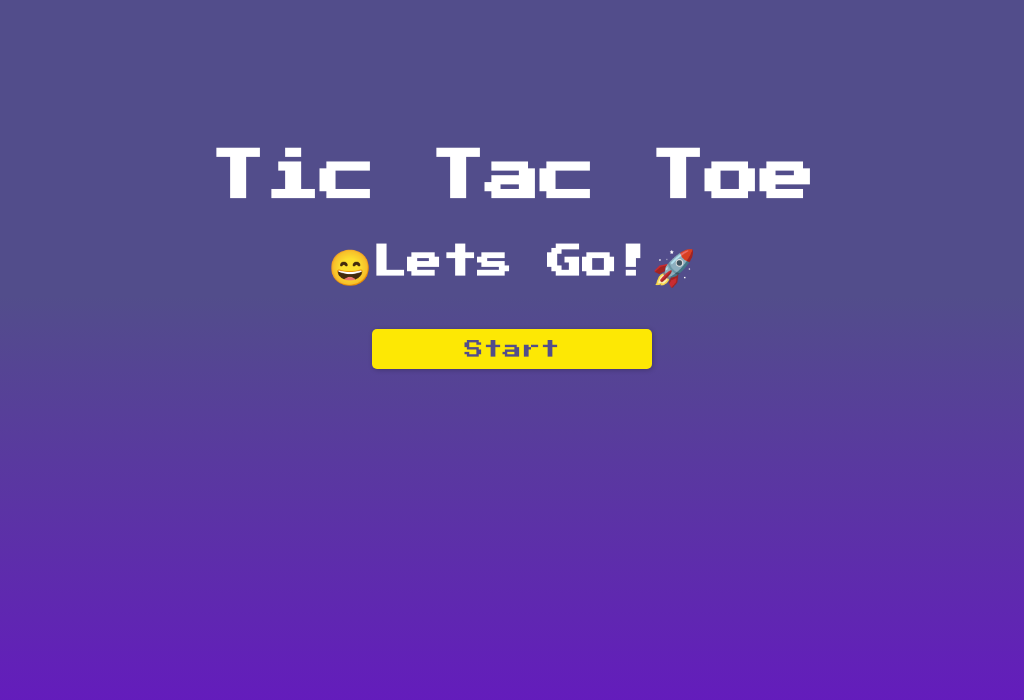
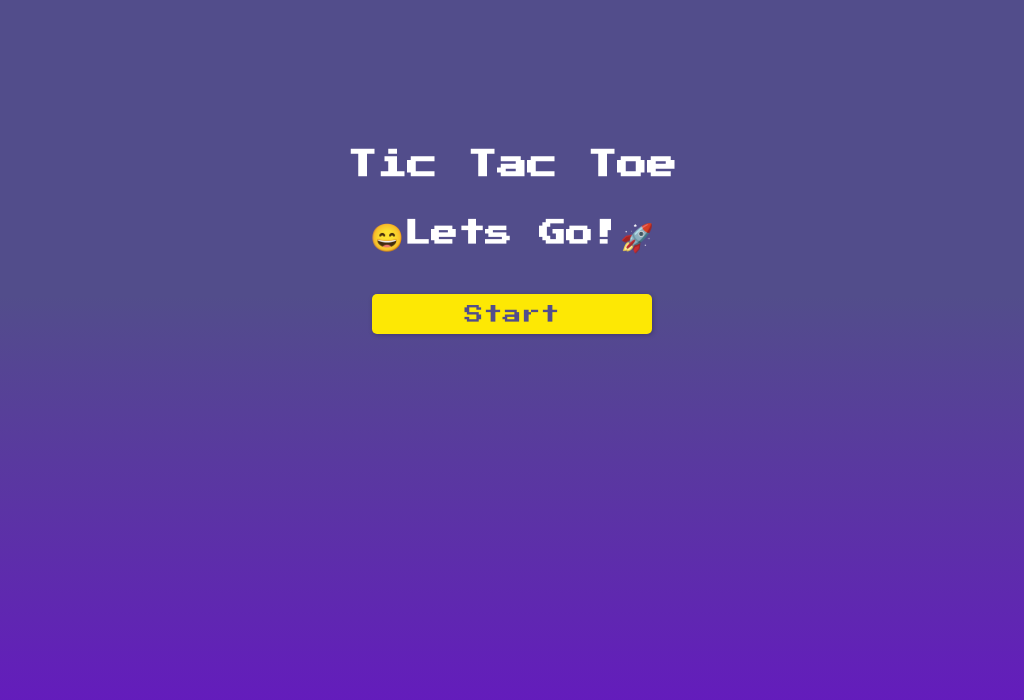
Before and after one commit to ElimarLucena/Tic-Tac-Toe, a React (Create React App) app in the folder tic-tac-toe/: page / in a window 1024 px wide. Shown: the top 700 px of the page. Built offline with nearby package versions, Linux system fonts and the light colour scheme; the HTML template or start-up script is replaced by a standard one.

Commit message:
style: adjusting font size for leptop

```diff
--- a/tic-tac-toe/src/Pages/Login/style.css
+++ b/tic-tac-toe/src/Pages/Login/style.css
@@ -73,7 +73,7 @@
 
   .title-login {
     text-align: center;
-    font-size: 55px;
+    font-size: 30px;
     margin-top: 150px;
     color: rgb(255, 255, 255);
   }
@@ -84,7 +84,7 @@
   }
 
   .conatiner-login h2 {
-    font-size: 35px;
+    font-size: 27px;
   }
 }
 
```
